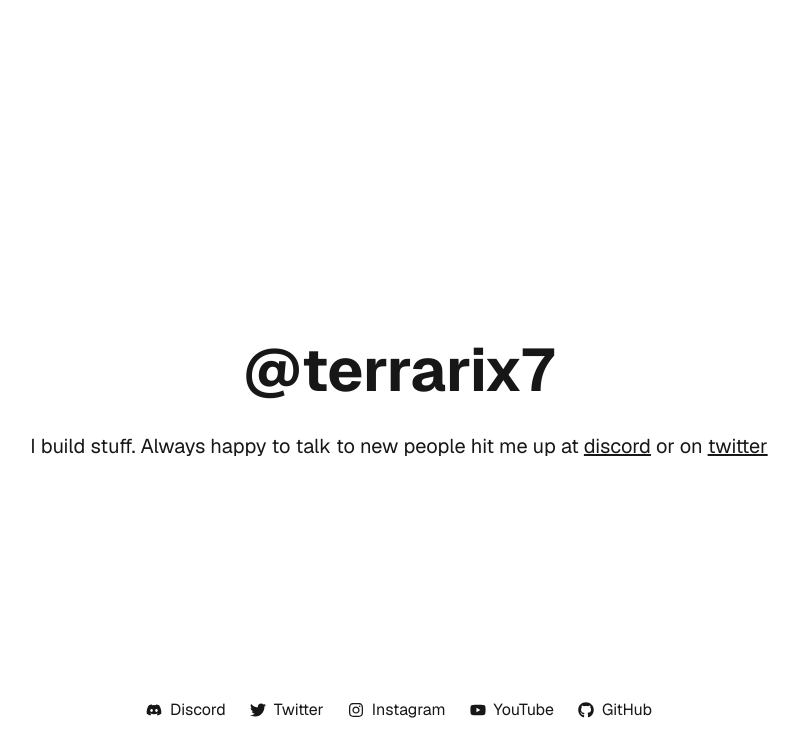
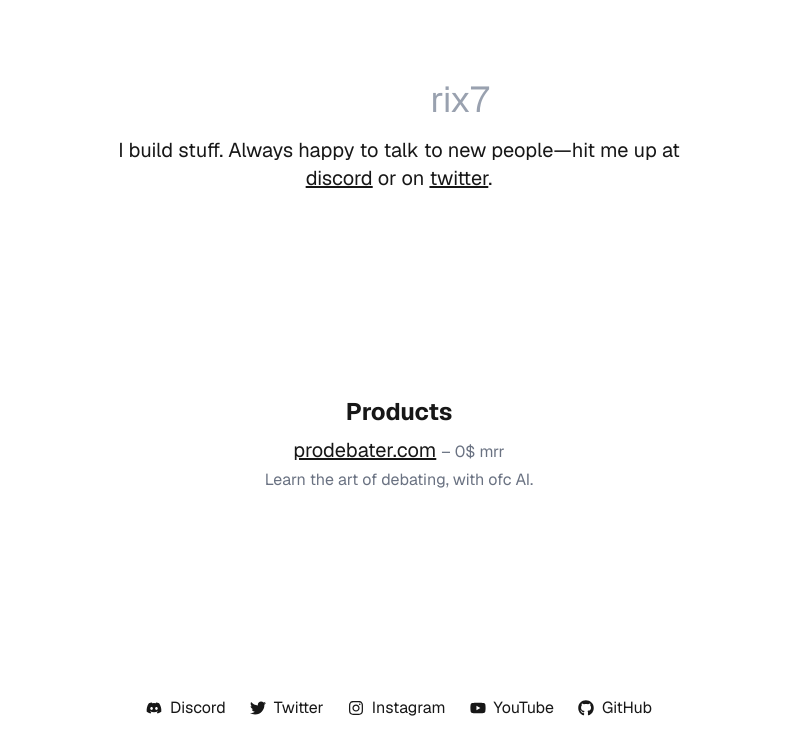
Before and after one commit to terrarix7/terrarix7, a Next.js app: page / in a window 1280 px wide. Shown: the top 756 px of the page, without its empty margins (241-1037 px from the left). Built offline with nearby package versions, Linux system fonts and the light colour scheme.

Commit message:
website added

```diff
--- a/app/page.tsx
+++ b/app/page.tsx
@@ -9,11 +9,16 @@ import {
 
 export default function Home() {
   return (
-    <div className="grid grid-rows-[20px_1fr_20px] items-center justify-items-center min-h-[100dvh] p-8 pb-20 gap-16 sm:p-20 font-[family-name:var(--font-geist-sans)]">
-      <main className="flex flex-col gap-[32px] row-start-2 items-center">
-        <h1 className="text-4xl sm:text-6xl font-bold">@terrarix7</h1>
-        <p className="text-xl text-center">
-          I build stuff. Always happy to talk to new people hit me up at{" "}
+    <div className="grid grid-rows-[auto_1fr_auto] items-center justify-items-center min-h-[100dvh] p-8 pb-20 gap-16 sm:p-20 font-[family-name:var(--font-geist-sans)]">
+      {/* Top: Name and Description */}
+      <header className="flex flex-col gap-4 items-center row-start-1">
+        <h1 className="text-4xl sm:text-6xl font-bold flex flex-col items-center gap-1">
+          <span className="text-gray-400 font-normal text-2xl sm:text-4xl">
+            <span className="font-bold text-white">@terra</span>rix7
+          </span>
+        </h1>
+        <p className="text-xl text-center max-w-xl">
+          I build stuff. Always happy to talk to new people—hit me up at{" "}
           <a
             href="https://discord.com/users/1362811721911111913"
             target="_blank"
@@ -31,8 +36,34 @@ export default function Home() {
           >
             twitter
           </a>
+          .
         </p>
+      </header>
+
+      {/* Middle: Products */}
+      <main className="flex flex-col gap-8 row-start-2 items-center w-full">
+        <section className="text-xl text-center w-full">
+          <h2 className="text-2xl font-bold mb-2">Products</h2>
+          <ul className="flex flex-col gap-2 items-center">
+            <li>
+              <a
+                target="_blank"
+                rel="noopener noreferrer"
+                className="underline"
+                href="https://prodebater.com"
+              >
+                prodebater.com
+              </a>{" "}
+              <span className="text-base text-gray-500">– 0$ mrr</span>
+              <div className="text-base text-gray-500 mt-1">
+                Learn the art of debating, with ofc AI.
+              </div>
+            </li>
+          </ul>
+        </section>
       </main>
+
+      {/* Bottom: Social Links */}
       <footer className="row-start-3 flex gap-[24px] flex-wrap items-center justify-center">
         <a
           className="flex items-center gap-2 hover:underline hover:underline-offset-4"
@@ -46,6 +77,8 @@ export default function Home() {
         <a
           className="flex items-center gap-2 hover:underline hover:underline-offset-4"
           href="https://twitter.com/terrarix7"
+          target="_blank"
+          rel="noopener noreferrer"
         >
           <FaTwitter />
           Twitter
```
